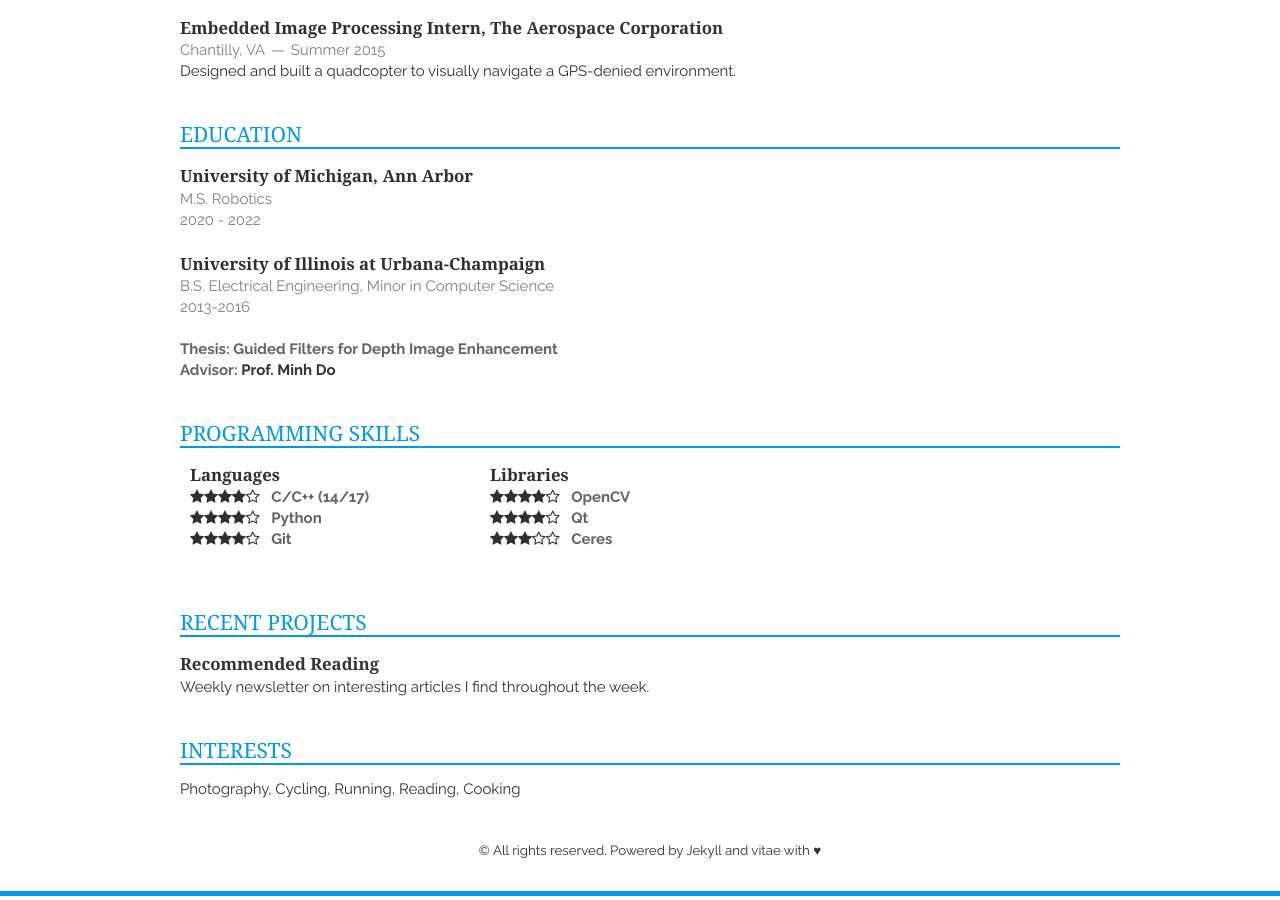
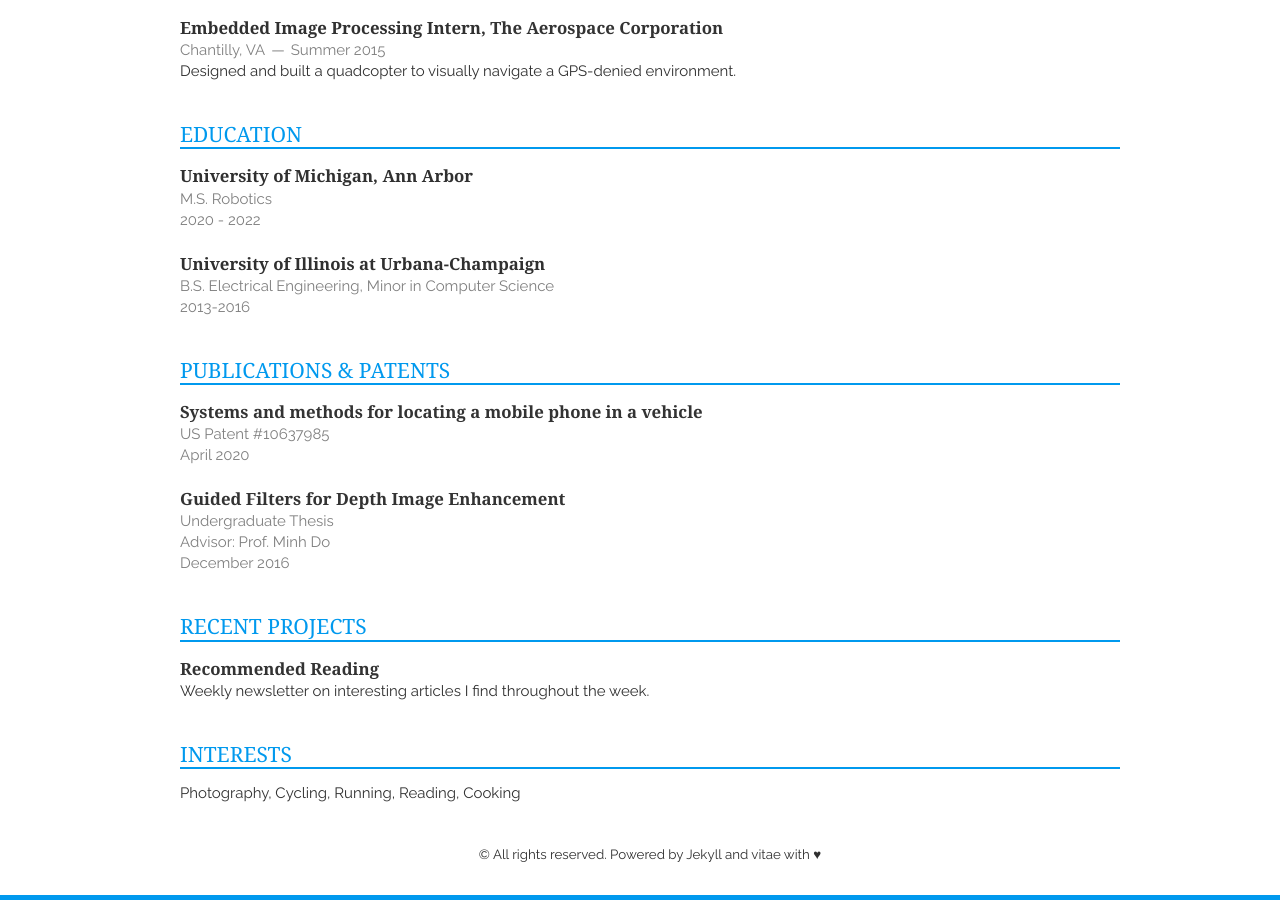
Before and after one commit to mohsaad/mohsaad.github.io, a Jekyll site: the page built from index.html, in a window 1280 px wide and 900 px high, scrolled down 660 px. Built offline with Jekyll 4.4.1, drawn with Linux system fonts in a browser that asks for light colours; nearby versions of some CDN libraries.

Commit message:
index.html: Replace skills section with publications and patents

```diff
--- a/_includes/education.html
+++ b/_includes/education.html
@@ -13,10 +13,5 @@
             <span>B.S. Electrical Engineering, Minor in Computer Science</span><br />
             <span><time>2013-2016</time></span>
         </header>
-        <br />
-        <p>
-            <em>Thesis: Guided Filters for Depth Image Enhancement</em><br />
-            <em>Advisor: <a href="https://minhdo.ece.illinois.edu/">Prof. Minh Do</a></em>
-        </p>
     </article>
 </section>
--- /dev/null
+++ b/_includes/publications.html
@@ -0,0 +1,19 @@
+
+<section class="sixteen columns">
+  <h1 class="underline">Publications & Patents</h1>
+  <article>
+    <header>
+      <h1><a href="http://www.freepatentsonline.com/10637985.html">Systems and methods for locating a mobile phone in a vehicle</a></h1>
+      <span>US Patent #10637985</span><br />
+      <span><time>April 2020</time></span>
+    </header>
+  </article>
+  <article>
+    <header>
+      <h1><a href="https://www.ideals.illinois.edu/bitstream/handle/2142/97838/ECE499-Fa2016-saad.pdf?sequence=2&isAllowed=y">Guided Filters for Depth Image Enhancement</a></h1>
+      <span>Undergraduate Thesis</span><br />
+      <span>Advisor: <a href="https://minhdo.ece.illinois.edu/">Prof. Minh Do</a></span><br />
+      <span><time>December 2016</time></span>
+    </header>
+  </article>
+</section>
--- a/index.html
+++ b/index.html
@@ -4,6 +4,6 @@
 
 {% include employment.html %}
 {% include education.html %}
-{% include skills.html %}
+{% include publications.html %}
 {% include projects.html %}
 {% include interests.html %}
```
